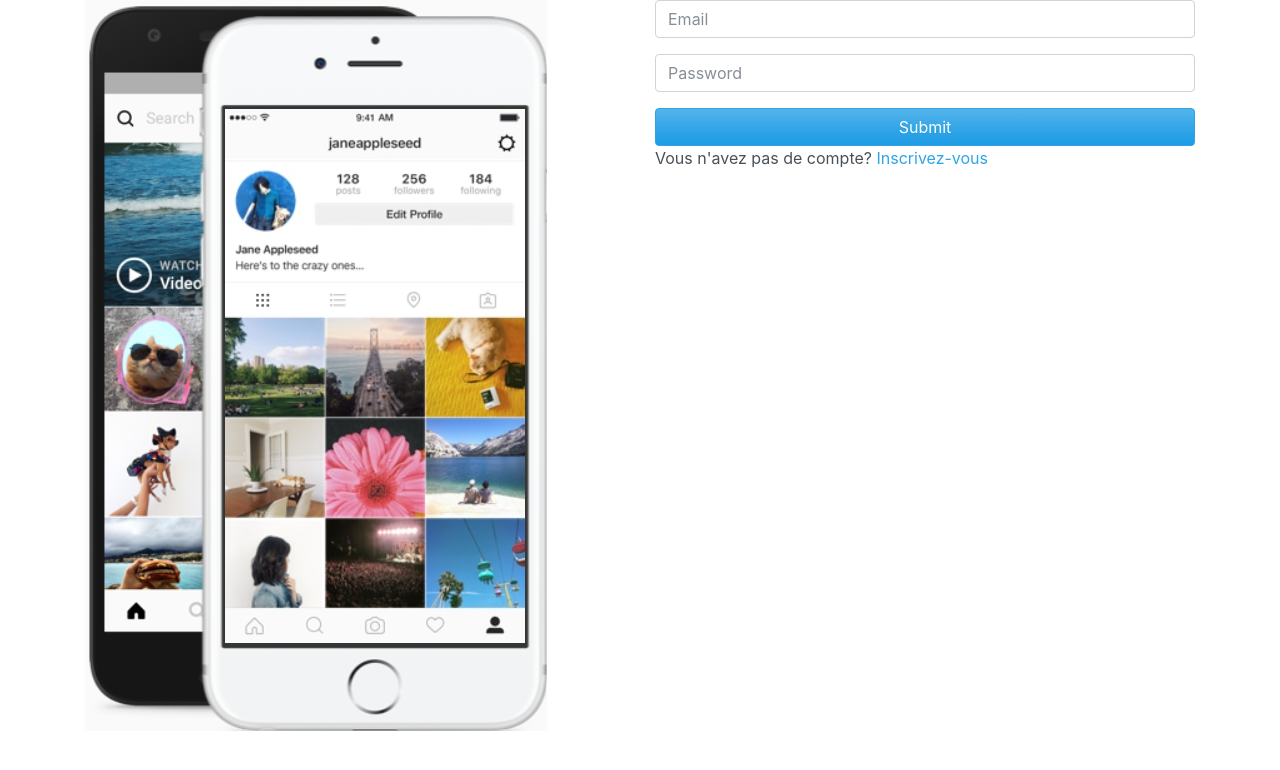
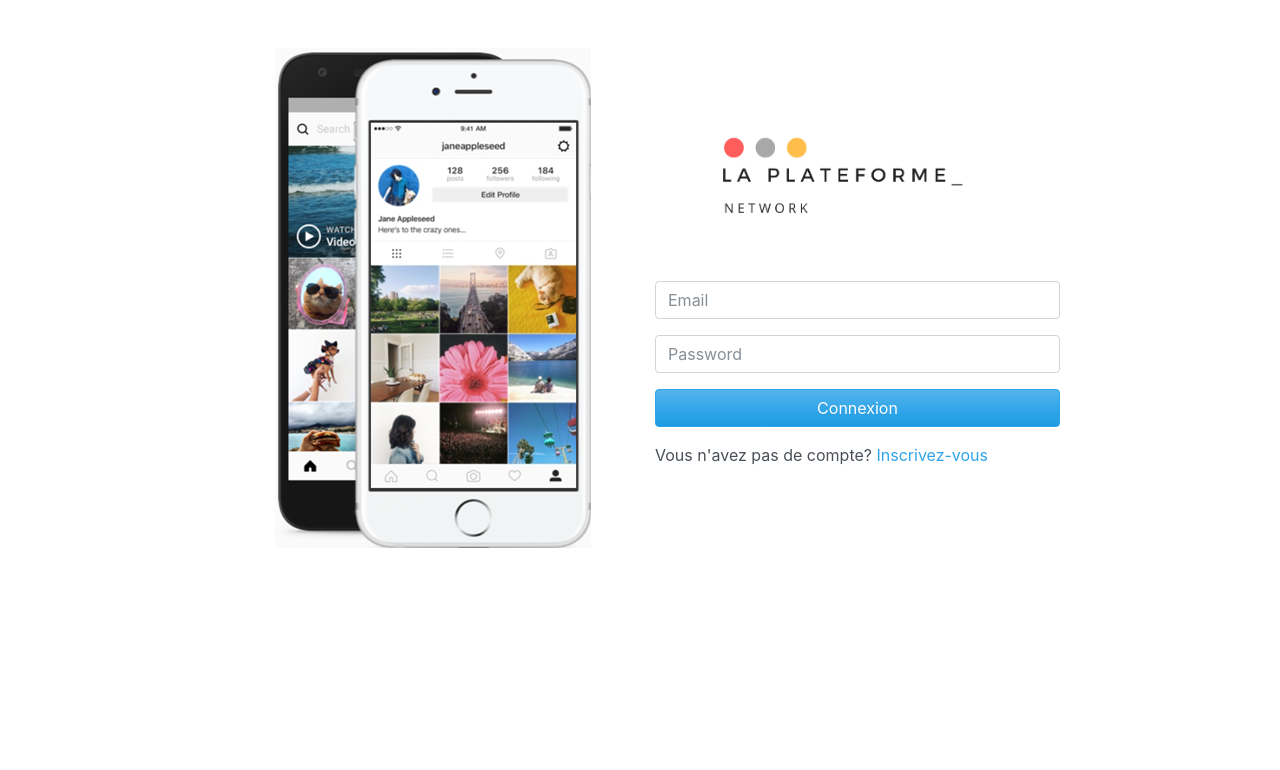
Before and after one commit to emmanuel-cabassot/social-network, a PHP site: page / in a window 1280 px wide. Shown: the top 770 px of the page. Run offline with PHP 8.4, Linux system fonts and the light colour scheme.

Commit message:
ajout photo

```diff
--- a/index.php
+++ b/index.php
@@ -11,27 +11,27 @@
     <link rel="stylesheet" href="assets/css/bootstrap.css">
 </head>
 <body>
-    <main class="container">
-        <div class="row">
-            <div class="col-xl-6 col-sm-12">
-                <img src="assets/images/phone.png" alt="mobile">
+    <main class="container mt-5">
+        <div class="row d-flex align-items-center">
+            <div class="col-xl-2"></div>
+            <div class="col-xl-4 col-sm-12">
+                <img src="assets/images/phone.png"  alt="mobile">
             </div>
             <div class="col-xl-6 col-sm-12">
+                <img src="assets/images/logo.png" class="w-50 ml-5 mb-5" alt="logo">
             <form>
                 <fieldset>
-
-
                     <div class="form-group">
-                        <input type="email" class="form-control" id="email" aria-describedby="emailHelp" placeholder="Email" required>
+                        <input type="email" class="form-control w-75" id="email" aria-describedby="emailHelp" placeholder="Email" required>
                     </div>
                     <div class="form-group">
-                        <input type="password" class="form-control" id="password" placeholder="Password" required>
+                        <input type="password" class="form-control w-75" id="password" placeholder="Password" required>
                     </div>
-                    <button type="submit" class="btn btn-primary w-100">Submit</button>
+                    <button type="submit" class="btn btn-primary w-75">Connexion</button>
                 </fieldset>
             </form>
             <fieldset>
-                <p>Vous n'avez pas de compte? <a href="signUp.php">Inscrivez-vous</a></p>
+                <p class="mt-3">Vous n'avez pas de compte? <a href="signUp.php">Inscrivez-vous</a></p>
             </fieldset>
         </div>
     </main>
```
Also changed, not shown: assets/images/logo.png (added), assets/images/phone.png, assets/images/phone2.png (added).
